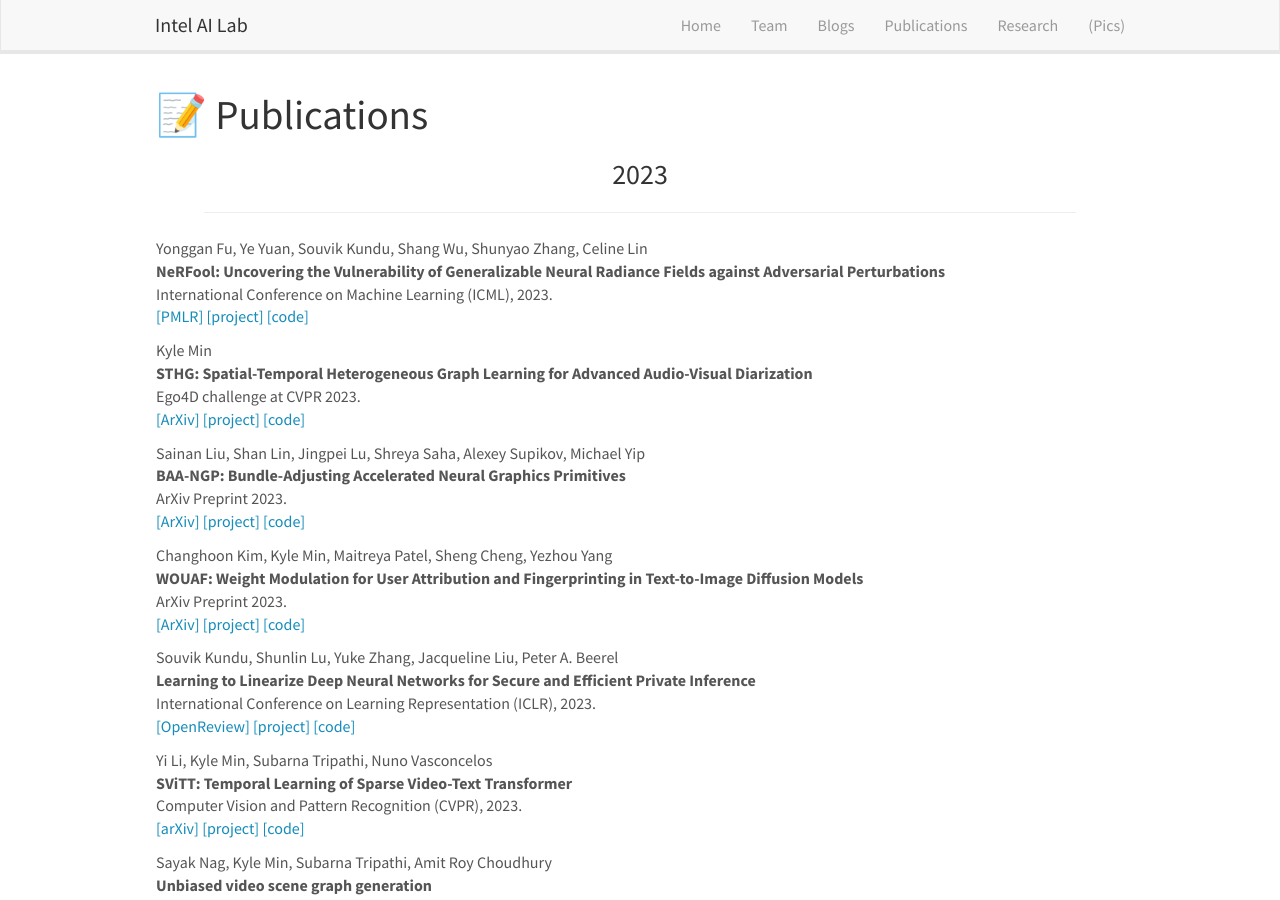
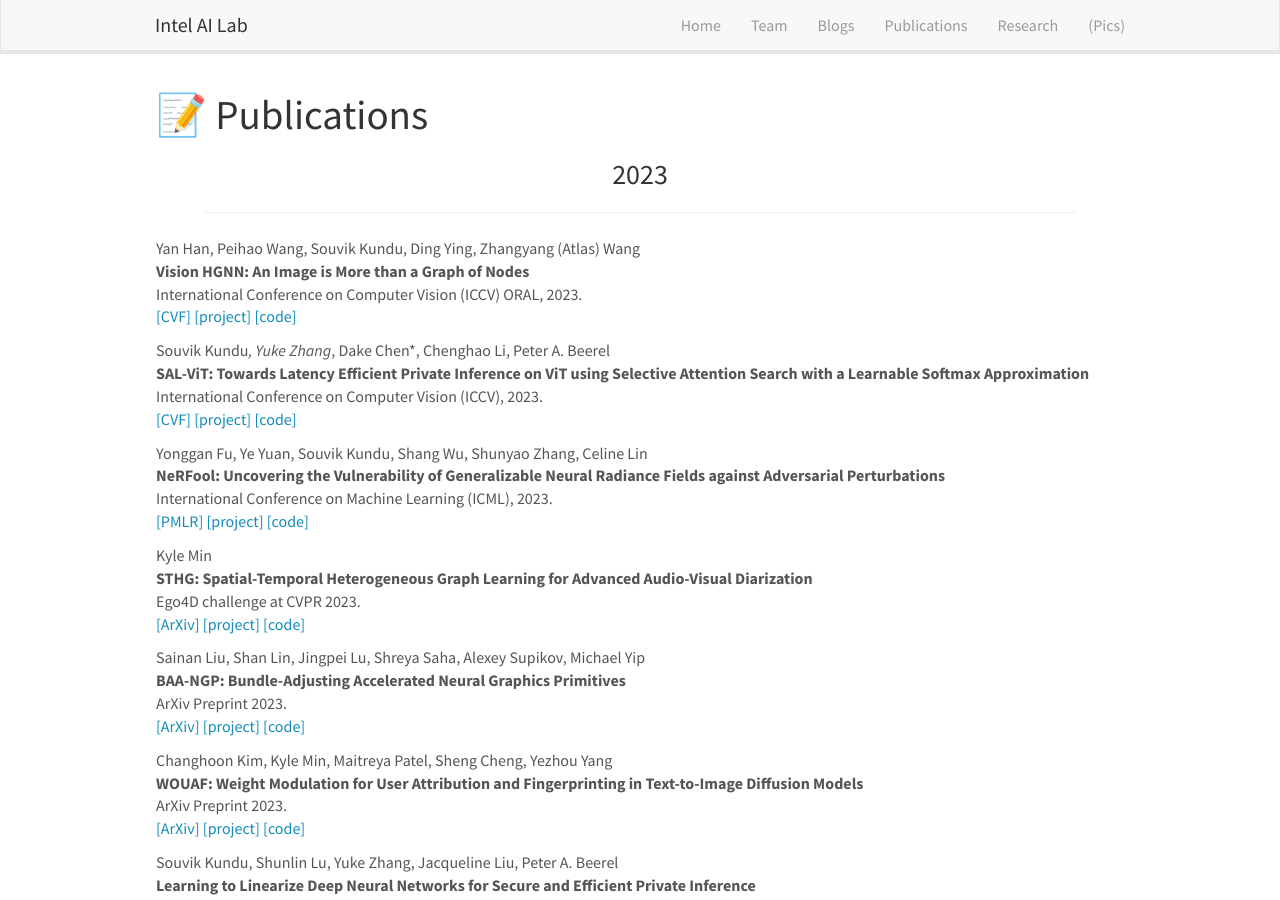
Before and after one commit to intelailabpage/intelailabpage.github.io, a Jekyll site: the page built from _pages/publications.md, in a window 1280 px wide and 900 px high. Built offline with Jekyll 4.4.1, drawn with Linux system fonts in a browser that asks for light colours; nearby versions of some CDN libraries.

Commit message:
Update publist.yml with ICCV'23 conference paper

```diff
--- a/_data/publist.yml
+++ b/_data/publist.yml
@@ -1,3 +1,37 @@
+- address: Paris
+  title: "Vision HGNN: An Image is More than a Graph of Nodes"
+  author: Yan Han, Peihao Wang, Souvik Kundu, Ding Ying, Zhangyang (Atlas) Wang
+  link:
+    display: CVF
+    url: https://openaccess.thecvf.com/content/ICCV2023/papers/Han_Vision_HGNN_An_Image_is_More_than_a_Graph_of_ICCV_2023_paper.pdf
+  ref: zhangsalvit2023
+  venue: 'International Conference on Computer Vision (ICCV) ORAL, '
+  year: '2023'
+  pub_type: conference
+  project:
+    display: project
+    url:
+  code:
+    display: code
+    url: https://github.com/VITA-Group/ViHGNN
+
+- address: Paris
+  title: "SAL-ViT: Towards Latency Efficient Private Inference on ViT using Selective Attention Search with a Learnable Softmax Approximation"
+  author: Souvik Kundu*, Yuke Zhang*, Dake Chen*, Chenghao Li, Peter A. Beerel
+  link:
+    display: CVF
+    url: https://openaccess.thecvf.com/content/ICCV2023/papers/Zhang_SAL-ViT_Towards_Latency_Efficient_Private_Inference_on_ViT_using_Selective_ICCV_2023_paper.pdf
+  ref: zhangsalvit2023
+  venue: 'International Conference on Computer Vision (ICCV), '
+  year: '2023'
+  pub_type: conference
+  project:
+    display: project
+    url:
+  code:
+    display: code
+    url:
+
 - address: Hawaii
   title: "NeRFool: Uncovering the Vulnerability of Generalizable Neural Radiance Fields against Adversarial Perturbations"
   author: Yonggan Fu, Ye Yuan, Souvik Kundu, Shang Wu, Shunyao Zhang, Celine Lin
```
